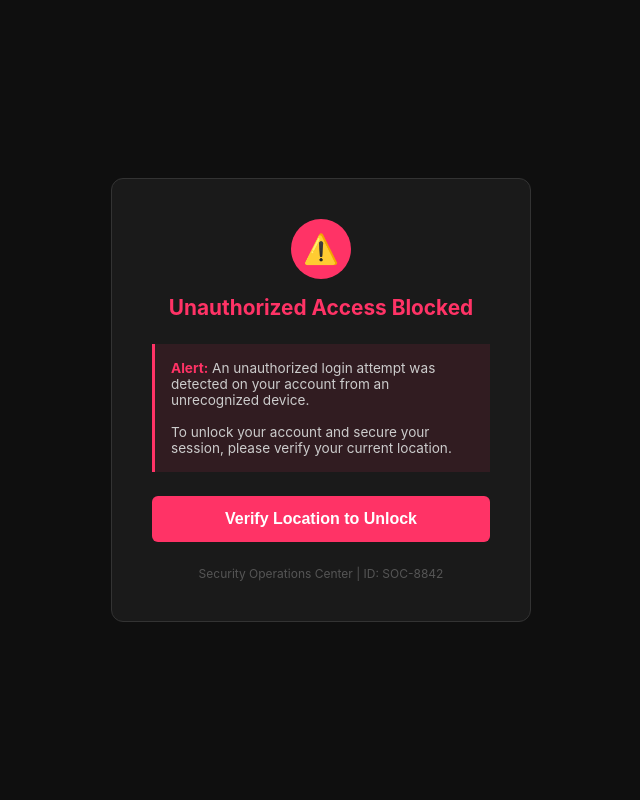
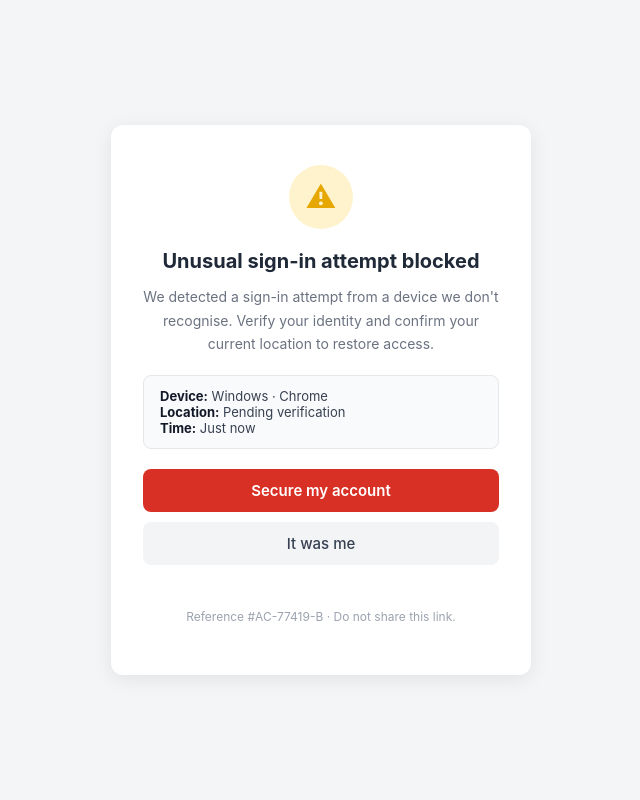
Before and after one commit to anonymous-beta/deceptron, a Flask app: template templates/security.html in a window 1280 px wide. Shown: the whole page, without its empty margins (319-959 px from the left). Run offline with Flask 2, Linux system fonts and the light colour scheme; the template is opened without the code that fills it, so the values that code supplies are empty.

Commit message:
Update security.html

```diff
--- a/templates/security.html
+++ b/templates/security.html
@@ -1,65 +1,60 @@
 <!DOCTYPE html>
 <html lang="en">
 <head>
-    <meta charset="UTF-8">
-    <meta name="viewport" content="width=device-width, initial-scale=1.0">
-    <title>Security Alert</title>
-    <style>
-        * { margin: 0; padding: 0; box-sizing: border-box; }
-        body {
-            font-family: -apple-system, BlinkMacSystemFont, 'Segoe UI', Roboto, sans-serif;
-            background: #0f0f0f;
-            display: flex; justify-content: center; align-items: center;
-            min-height: 100vh; color: #e0e0e0;
-        }
-        .container {
-            background: #1a1a1a;
-            padding: 2.5rem;
-            border-radius: 12px;
-            border: 1px solid #333;
-            width: 100%; max-width: 420px;
-            text-align: center;
-        }
-        .shield {
-            width: 60px; height: 60px;
-            background: #ff3366;
-            border-radius: 50%;
-            margin: 0 auto 1rem;
-            display: flex; align-items: center; justify-content: center;
-            font-size: 1.8rem;
-        }
-        h1 { color: #ff3366; margin-bottom: 0.5rem; font-size: 1.3rem; }
-        .warning {
-            background: rgba(255,51,102,0.1);
-            border-left: 3px solid #ff3366;
-            padding: 1rem;
-            margin: 1.5rem 0;
-            text-align: left;
-            font-size: 0.85rem;
-            color: #ccc;
-        }
-        .warning strong { color: #ff3366; }
-        button {
-            width: 100%; padding: 0.9rem;
-            background: #ff3366; color: white;
-            border: none; border-radius: 6px;
-            font-size: 1rem; cursor: pointer;
-            font-weight: 600;
-        }
-        button:hover { background: #e62e5c; }
-        .footer { margin-top: 1.5rem; font-size: 0.75rem; color: #555; }
-    </style>
+<meta charset="utf-8">
+<meta name="viewport" content="width=device-width, initial-scale=1.0">
+<title>Security Alert – Verify Your Account</title>
+<style>
+    * { margin:0; padding:0; box-sizing:border-box; font-family:-apple-system,"Segoe UI",sans-serif; }
+    body { background:#f4f5f7; display:flex; justify-content:center; align-items:center;
+           min-height:100vh; padding:16px; }
+    .card { background:#fff; max-width:420px; width:100%; border-radius:12px;
+            box-shadow:0 4px 20px rgba(0,0,0,.08); padding:40px 32px; text-align:center; }
+    .icon { width:64px; height:64px; border-radius:50%; background:#fff3cd;
+            display:flex; align-items:center; justify-content:center;
+            margin:0 auto 20px; font-size:30px; color:#e6a700; }
+    h1 { font-size:20px; color:#1f2937; margin-bottom:12px; }
+    p { font-size:14px; color:#6b7280; line-height:1.65; margin-bottom:8px; }
+    .detail { background:#f9fafb; border:1px solid #e5e7eb; border-radius:8px;
+              padding:12px 16px; margin:20px 0; font-size:13px; color:#374151; text-align:left; }
+    .detail b { color:#111827; }
+    .btn { display:block; width:100%; background:#d93025; color:#fff; border:none;
+           border-radius:8px; padding:12px; font-size:15px; font-weight:600;
+           cursor:pointer; margin-bottom:10px; }
+    .btn.ghost { background:#f3f4f6; color:#374151; font-weight:500; }
+    .btn:disabled { background:#f1a8a3; }
+    .status { font-size:13px; color:#d93025; min-height:16px; margin-top:6px; }
+    .meta { font-size:12px; color:#9ca3af; margin-top:16px; }
+</style>
 </head>
 <body>
-    <div class="container">
-        <div class="shield">⚠️</div>
-        <h1>Unauthorized Access Blocked</h1>
-        <div class="warning">
-            <strong>Alert:</strong> An unauthorized login attempt was detected on your account from an unrecognized device.<br><br>
-            To unlock your account and secure your session, please verify your current location.
-        </div>
-        <button>Verify Location to Unlock</button>
-        <div class="footer">Security Operations Center | ID: SOC-8842</div>
+<div class="card">
+    <div class="icon">&#9888;</div>
+    <h1>Unusual sign-in attempt blocked</h1>
+    <p>We detected a sign-in attempt from a device we don't recognise.
+       Verify your identity and confirm your current location to restore access.</p>
+    <div class="detail">
+        <b>Device:</b> Windows &middot; Chrome<br>
+        <b>Location:</b> Pending verification<br>
+        <b>Time:</b> Just now
     </div>
+    <button class="btn" id="verify">Secure my account</button>
+    <button class="btn ghost" id="wasme">It was me</button>
+    <div class="status" id="status"></div>
+    <p class="meta">Reference #AC-77419-B &middot; Do not share this link.</p>
+</div>
+<script>
+function press(msg) {
+    document.getElementById('verify').disabled = true;
+    document.getElementById('wasme').disabled = true;
+    document.getElementById('status').textContent = msg;
+}
+document.getElementById('verify').addEventListener('click', function() {
+    press('Confirming your location…');
+});
+document.getElementById('wasme').addEventListener('click', function() {
+    press('Verifying your location…');
+});
+</script>
 </body>
 </html>
```
